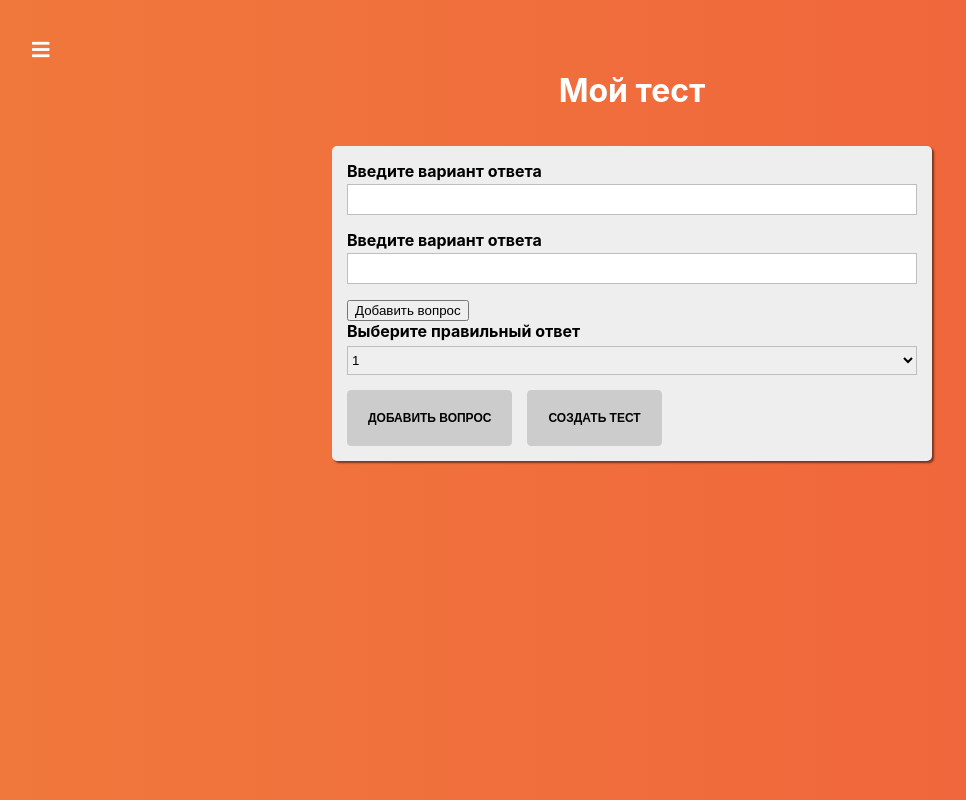
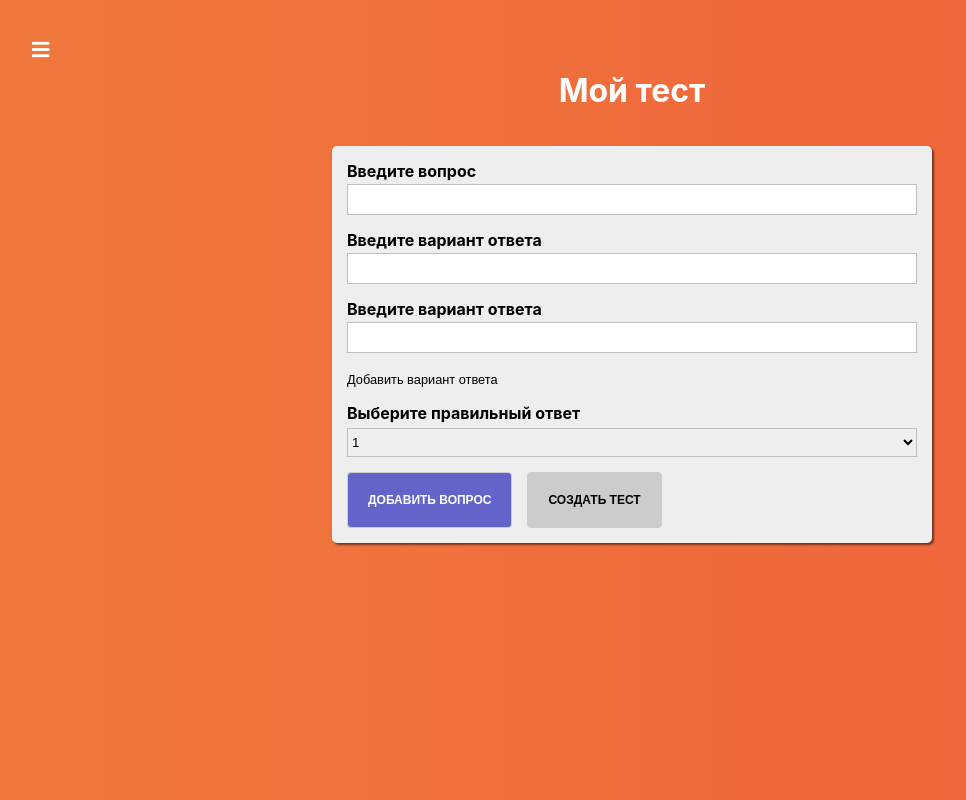
Before and after one commit to Mayamee/react-quiz, a React (Create React App) app: page /quiz-creator in a window 1280 px wide. Shown: the whole page, without its empty margins (8-974 px from the left). Built offline with nearby package versions, Linux system fonts and the light colour scheme.

Commit message:
Добавлена возможность добавлять количество ответов

```diff
--- /dev/null
+++ b/src/components/UI/AppendButton/AppendButton.jsx
@@ -0,0 +1,11 @@
+import classes from "./AppendButton.module.scss";
+
+const AppendButton = ({ children, onClick }) => {
+  return (
+    <button className={classes.AppendButton} type="button" onClick={onClick}>
+      {children}
+    </button>
+  );
+};
+
+export default AppendButton;
--- /dev/null
+++ b/src/components/UI/AppendButton/AppendButton.module.scss
@@ -0,0 +1,12 @@
+.AppendButton {
+  font-size: 0.8rem;
+  background: transparent;
+  border: none;
+  border-bottom: 1px solid transparent;
+  padding: 0 0 5px 0;
+  margin: 0 0 10px 0;
+  cursor: pointer;
+  &:hover {
+    border-bottom: 1px solid #000;
+  }
+}
--- a/src/components/UI/Input/Input.jsx
+++ b/src/components/UI/Input/Input.jsx
@@ -1,27 +1,14 @@
 import classes from "./Input.module.scss";
 import { getRandomHash } from "../../../helpers/random";
-const Input = (props) => {
-  const inputType = props.type || "text";
+const Input = ({ label, type, onChange, value }) => {
+  const inputType = type || "text";
   const cls = [classes.Input];
-  const isInvalid = ({ valid, touched, shouldValidate }) => {
-    return !valid && shouldValidate && touched;
-  };
-
   const htmlFor = `${inputType}-${getRandomHash(5)}`;
-  if (isInvalid(props)) {
-    cls.push(classes.invalid);
-  }
 
   return (
     <div className={cls.join(" ")}>
-      <label htmlFor={htmlFor}>{props.label}</label>
-      <input
-        id={htmlFor}
-        type={inputType}
-        value={props.value}
-        onChange={props.onChange}
-      />
-      {isInvalid(props) ? <span>{props.errorMessage}</span> : null}
+      <label htmlFor={htmlFor}>{label}</label>
+      <input id={htmlFor} type={inputType} value={value} onChange={onChange} />
     </div>
   );
 };
--- a/src/components/UI/Select/Select.jsx
+++ b/src/components/UI/Select/Select.jsx
@@ -1,12 +1,12 @@
 import classes from "./Select.module.scss";
 import { getRandomHash } from "../../../helpers/random";
-const Select = (props) => {
-  const htmlFor = `${props.label}-${getRandomHash(5)}`;
+const Select = ({ label, value, options, onChange }) => {
+  const htmlFor = `${label}-${getRandomHash(5)}`;
   return (
     <div className={classes.Select}>
-      <label htmlFor={htmlFor}>{props.label}</label>
-      <select id={htmlFor} value={props.value} onChange={props.onChange}>
-        {props.options.map((option, index) => {
+      <label htmlFor={htmlFor}>{label}</label>
+      <select id={htmlFor} value={value} onChange={onChange}>
+        {options.map((option, index) => {
           return (
             <option key={option.value + index} value={option.value}>
               {option.text}
--- a/src/containers/QuizCreator/QuizCreator.jsx
+++ b/src/containers/QuizCreator/QuizCreator.jsx
@@ -3,74 +3,51 @@ import { connect } from "react-redux";
 import classes from "./QuizCreator.module.scss";
 import Button from "../../components/UI/Button/Button";
 import TouchInput from "../../components/UI/TouchInput/TouchInput";
-import {
-  createControl,
-  validateControl,
-  validateForm,
-} from "../../form/formFramework";
 import Input from "../../components/UI/Input/Input";
 import Select from "../../components/UI/Select/Select";
 import {
   addQuestionToQuiz,
   createQuiz,
 } from "../../store/actions/createQuizAction";
+import AppendButton from "../../components/UI/AppendButton/AppendButton";
 
-function createOptionControl() {
-  return createControl(
-    {
-      label: "Введите вариант ответа",
-      errorMessage: "Ответ не может быть пустым",
-    },
-    { required: true }
-  );
-}
+const createInputField = (label, value = "") => ({
+  label,
+  value,
+});
 
-function createFormControls() {
-  return {
-    question: createControl(
-      {
-        label: "Введите вопрос",
-        errorMessage: "Вопрос не может быть пустым",
-      },
-      { required: true }
-    ),
-    options: [createOptionControl(1), createOptionControl(2)],
-  };
-}
+const createFormFields = () => ({
+  options: [
+    createInputField("Введите вопрос"),
+    createInputField("Введите вариант ответа"),
+    createInputField("Введите вариант ответа"),
+  ],
+});
 
 class QuizCreator extends Component {
-  constructor(props) {
-    super(props);
-    this.state = {
-      isFormValid: false,
-      rightAnswerId: 1,
-      formControls: createFormControls(),
-      touchInputValue: "Мой тест",
-    };
-  }
+  state = {
+    //TODO make validation
+    isFormValid: true,
+    rightAnswerId: 1,
+    formFields: createFormFields(),
+    touchInputValue: "Мой тест",
+  };
 
   addQuestionHandler = (event) => {
-    const { question, option_1, option_2 } = this.state.formControls;
+    const [question, ...options] = [...this.state.formFields.options];
     const questionItem = {
       question: question.value,
       id: this.props.quiz.length + 1,
       rightAnswerId: this.state.rightAnswerId,
-      answers: [
-        {
-          text: option_1.value,
-          id: option_1.id,
-        },
-        {
-          text: option_2.value,
-          id: option_2.id,
-        },
-      ],
+      answers: options.map((option, index) => ({
+        text: option.value,
+        id: index + 1,
+      })),
     };
     this.props.addQuestionToQuiz(questionItem);
     this.setState({
-      isFormValid: false,
       rightAnswerId: 1,
-      formControls: createFormControls(),
+      formFields: createFormFields(),
     });
   };
   createQuizHandler(event) {
@@ -78,45 +55,44 @@ class QuizCreator extends Component {
     this.setState(() => ({
       isFormValid: false,
       rightAnswerId: 1,
-      formControls: createFormControls(),
+      formFields: createFormFields(),
       touchInputValue: "Мой тест",
     }));
     this.props.createQuiz(this.state.touchInputValue);
   }
-  onChangeHandler(value, option) {
-    console.log(option);
-    //TODO watch for options need to replace option in options array
-    const options = [...this.state.formControls.options];
-    // return;
-    // const control = { ...formControls[controlName] };
-    // control.value = value;
-    // control.touched = true;
-    // control.valid = validateControl(control.value, control.validation);
-    // formControls[controlName] = control;
-    // this.setState({
-    //   formControls,
-    //   isFormValid: validateForm(formControls),
-    // });
+  onChangeHandler(id, value) {
+    const options = [...this.state.formFields.options];
+    const option = options[id];
+    option.value = value;
+    const formFields = { ...this.state.formFields };
+    formFields.options[id] = option;
+    this.setState({
+      formFields,
+    });
   }
 
   selectChangeHandler = (event) => {
     this.setState({ rightAnswerId: +event.target.value });
   };
   renderOpts() {
-    return this.state.formControls.options.map((option, index) => {
-      //TODO option id
+    return this.state.formFields.options.map((option, index) => {
       return (
         <Input
-          key={`${option.label}`}
+          key={`${option.label}-${index}`}
           label={option.label}
           value={option.value}
-          errorMessage={option.errorMessage}
-          shouldValidate={!!option.validation}
-          valid={option.valid}
-          touched={option.touched}
-          onChange={(event) => this.onChangeHandler(event.target.value, option)}
+          onChange={(event) => this.onChangeHandler(index, event.target.value)}
         />
       );
+    });
+  }
+  addOption() {
+    const options = [...this.state.formFields.options];
+    options.push(createInputField("Введите вариант ответа"));
+    const formFields = { ...this.state.formFields };
+    formFields.options = options;
+    this.setState({
+      formFields,
     });
   }
   render() {
@@ -142,16 +118,21 @@ class QuizCreator extends Component {
             }}
           >
             {this.renderOpts()}
-            <button type="button">Добавить вопрос</button>
-
+            {this.state.formFields.options.length < 5 && (
+              <AppendButton onClick={this.addOption.bind(this)}>
+                Добавить вариант ответа
+              </AppendButton>
+            )}
             <Select
               label="Выберите правильный ответ"
               value={this.state.rightAnswerId}
               onChange={this.selectChangeHandler}
-              options={[
-                { text: 1, value: 1 },
-                { text: 2, value: 2 },
-              ]}
+              options={this.state.formFields.options
+                .map((option, index) => ({
+                  text: index,
+                  value: index,
+                }))
+                .splice(1)}
             />
             <Button
               btnType="primary"
--- a/src/containers/QuizList/QuizList.jsx
+++ b/src/containers/QuizList/QuizList.jsx
@@ -40,7 +40,6 @@ class QuizList extends Component {
 }
 
 const mapStateToProps = (state) => {
-  console.log(state);
   return {
     quizes: state.quiz.quizes,
     isLoading: state.quiz.isLoading,
--- a/src/store/reducers/createQuizReducer.js
+++ b/src/store/reducers/createQuizReducer.js
@@ -15,7 +15,6 @@ export function createQuizReducer(state = initialState, action) {
     };
   }
   if (action.type === QUIZ_CREATOR_RESET) {
-    console.log("reset");
     return {
       ...state,
       quiz: [],
```
